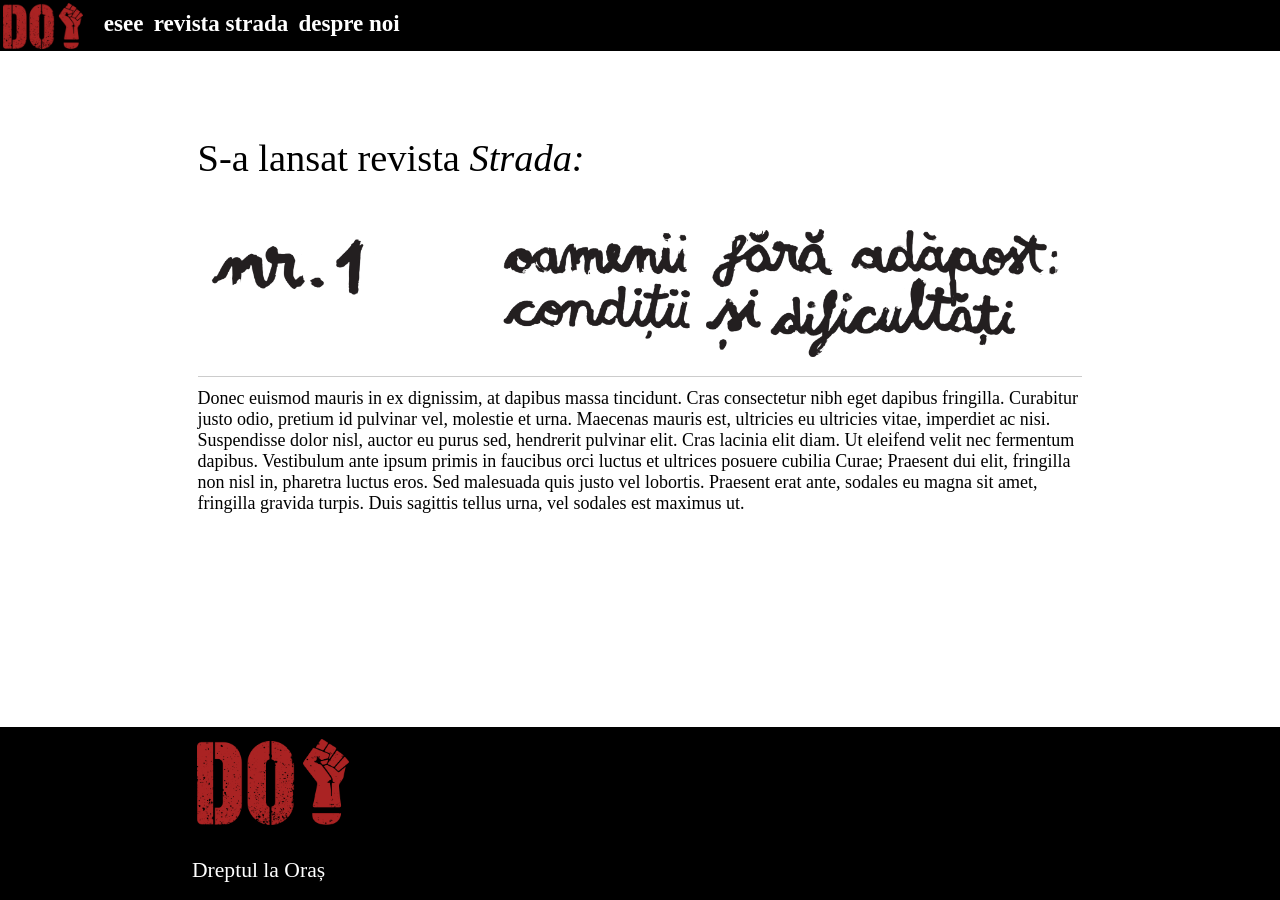
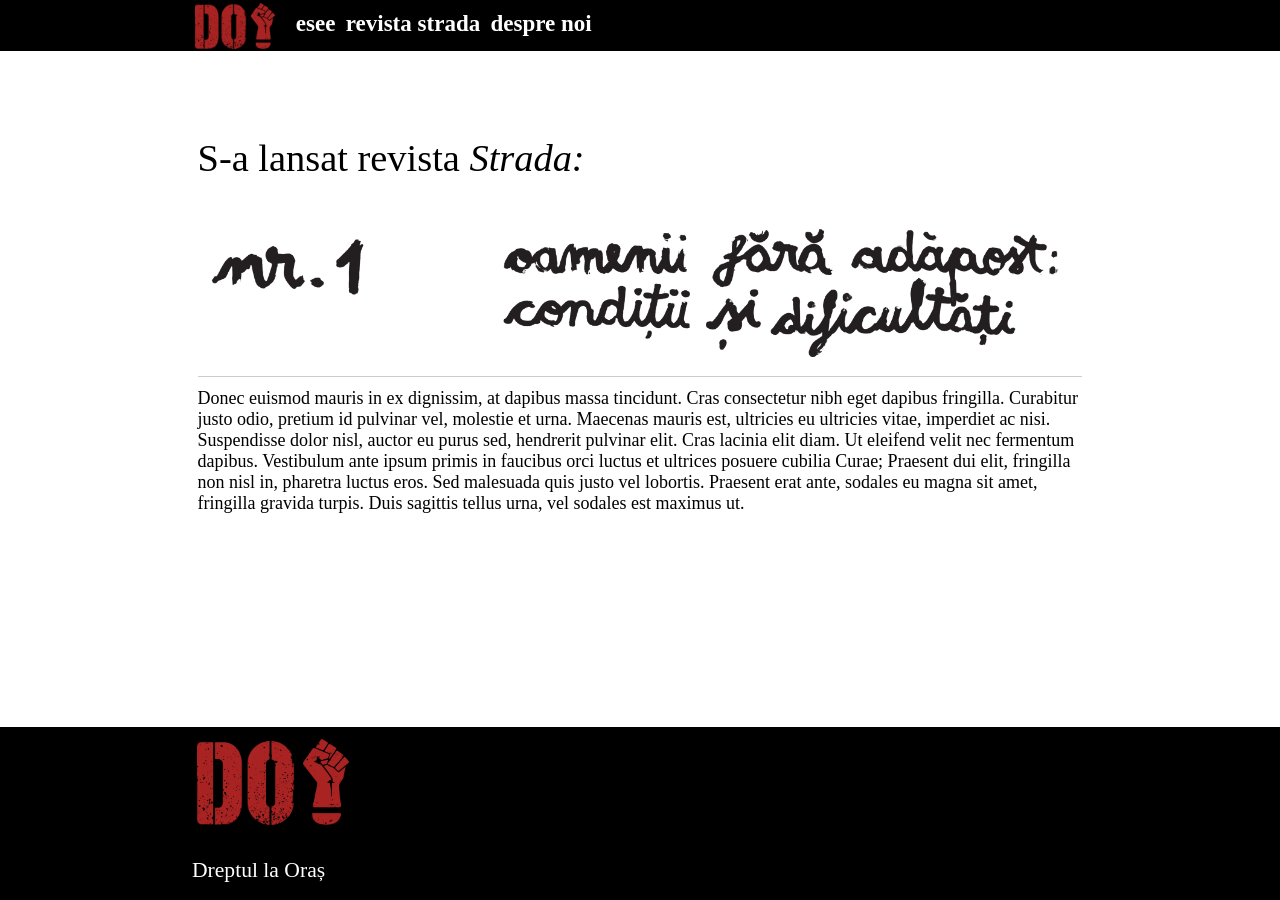
Before and after one commit to dreptul-la-oras/dreptul-la-oras.github.io, a Jekyll site: the page built from index.md, in a window 1280 px wide. Built offline with Jekyll 4.4.1, drawn with Linux system fonts in a browser that asks for light colours.

Commit message:
Rename header CSS, fix it

```diff
--- a/_includes/header.html
+++ b/_includes/header.html
@@ -1,29 +1,32 @@
-<div class="floatingHeader">
+<div class="floating-header">
+    <div class="floating-header-wrap">
         <div>
             <a href="{{ site.url }}">
-            <img src="{{ site.url }}/{{ site.path_logos }}/do_logo_red_on_zclear_100x100.png" class="floatingHeader_Logo">
+                <img src="{{ site.url }}/{{ site.path_logos }}/do_logo_red_on_zclear_100x100.png"
+                     class="floating-header-logo">
             </a>
         </div>
 
-    <div class="floatingHeader_List">
+        <div class="floating-header-list">
             <ul>
                 {% if page.id == "essay" %}
-            <li class="redBackground"><a href="{{ site.url }}/essay.html">esee</a></li>
+                <li class="red-background"><a href="{{ site.url }}/essay.html">esee</a></li>
                 {% else %}
                 <li><a href="{{ site.url }}/essay.html">esee</a></li>
                 {% endif %}
 
                 {% if page.id == "strada" %}
-            <li class="redBackground"><a href="{{ site.url }}/strada.html">revista strada</a></li>
+                <li class="red-background"><a href="{{ site.url }}/strada.html">revista strada</a></li>
                 {% else %}
                 <li><a href="{{ site.url }}/strada.html">revista strada</a></li>
                 {% endif %}
 
                 {% if page.id == "about" %}
-            <li class="redBackground"><a href="{{ site.url }}/about.html">despre noi</a></li>
+                <li class="red-background"><a href="{{ site.url }}/about.html">despre noi</a></li>
                 {% else %}
                 <li><a href="{{ site.url }}/about.html">despre noi</a></li>
                 {% endif %}
             </ul>
         </div>
     </div>
+</div>
--- a/assets/css/header_floating.css
+++ b/assets/css/header_floating.css
@@ -1,5 +1,5 @@
 /* Contains all the styling for the floating header */
-.floatingHeader {
+.floating-header {
     position: fixed;
     left: 0;
     right: 0;
@@ -13,17 +13,22 @@
     font-weight: bold;
 }
 
-.floatingHeader div {
+.floating-header-wrap {
+    width: 70%;
+    margin: auto;
+}
+
+.floating-header-wrap div {
     float: left;
 }
 
-.floatingHeader_Logo {
+.floating-header-logo {
     max-height: 3.6vmax;
     margin: 0 auto;
     padding: 0.2vmax;
 }
 
-.floatingHeader_List {
+.floating-header-list {
     width: auto;
     height: auto;
     margin: 0 auto;
@@ -33,14 +38,14 @@
 
 }
 
-.floatingHeader_List ul {
+.floating-header-list ul {
     list-style-type: none;
     margin: 0;
     padding: 0;
     overflow: hidden;
 }
 
-.floatingHeader_List li {
+.floating-header-list li {
     /*this float left has to remain,
     otherwise the list is not horizontal*/
     float: left;
@@ -48,28 +53,28 @@
     padding-left: 0.4vmax;
 }
 
-.floatingHeader_List li a {
+.floating-header-list li a {
     display: block;
     color: white;
 }
 
-.floatingHeader_List li a:hover {
+.floating-header-list li a:hover {
     background-color: #AA2323;
 }
 
-.redBackground {
-    background-color: #AA2323;
-}
-
-.floatingHeader_List li a:link {
+.floating-header-list li a:link {
     text-decoration: none;
     font-weight: bold;
     color: white;
 }
 
 /* Applies to visited links */
-.floatingHeader_List li a:visited {
+.floating-header-list li a:visited {
     text-decoration: none;
     font-weight: bold;
     color: white;
 }
+
+.red-background {
+    background-color: #AA2323;
+}
```
Lines whose indentation alone changed are shown as unchanged.
